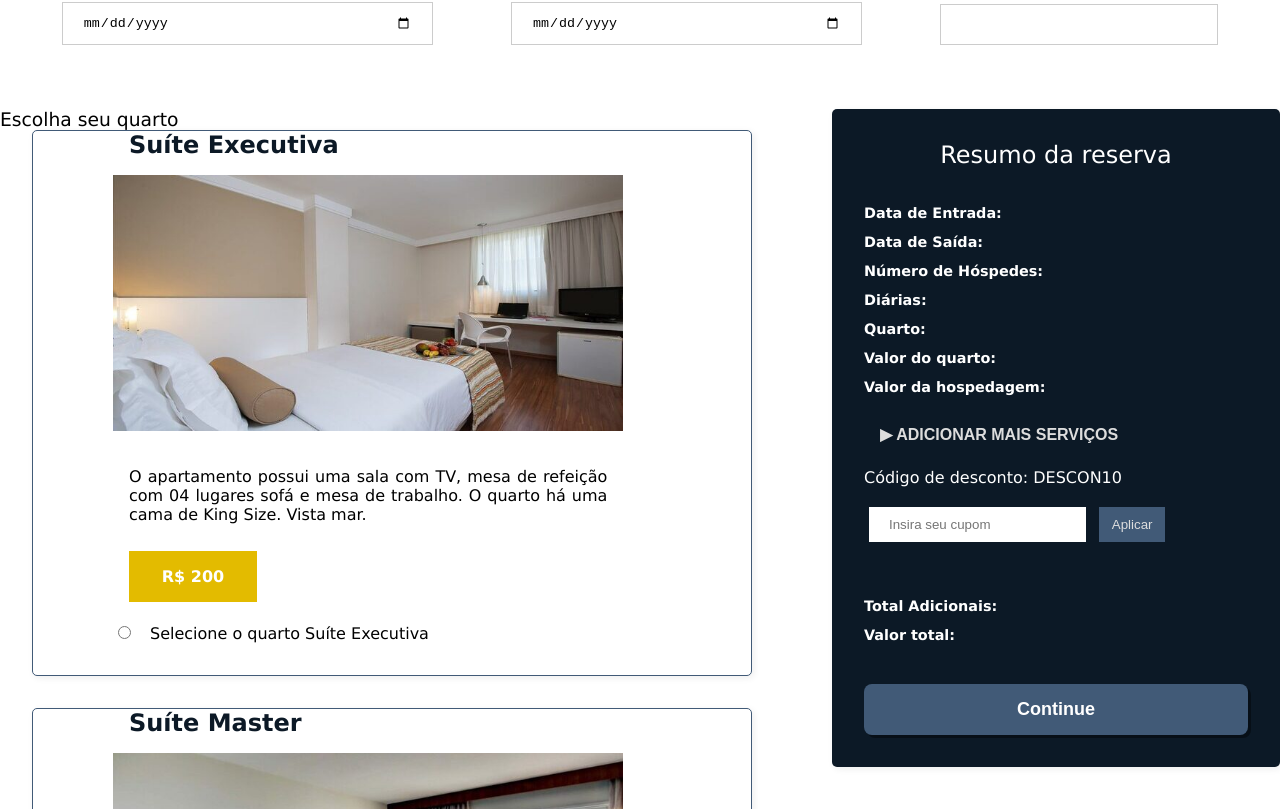
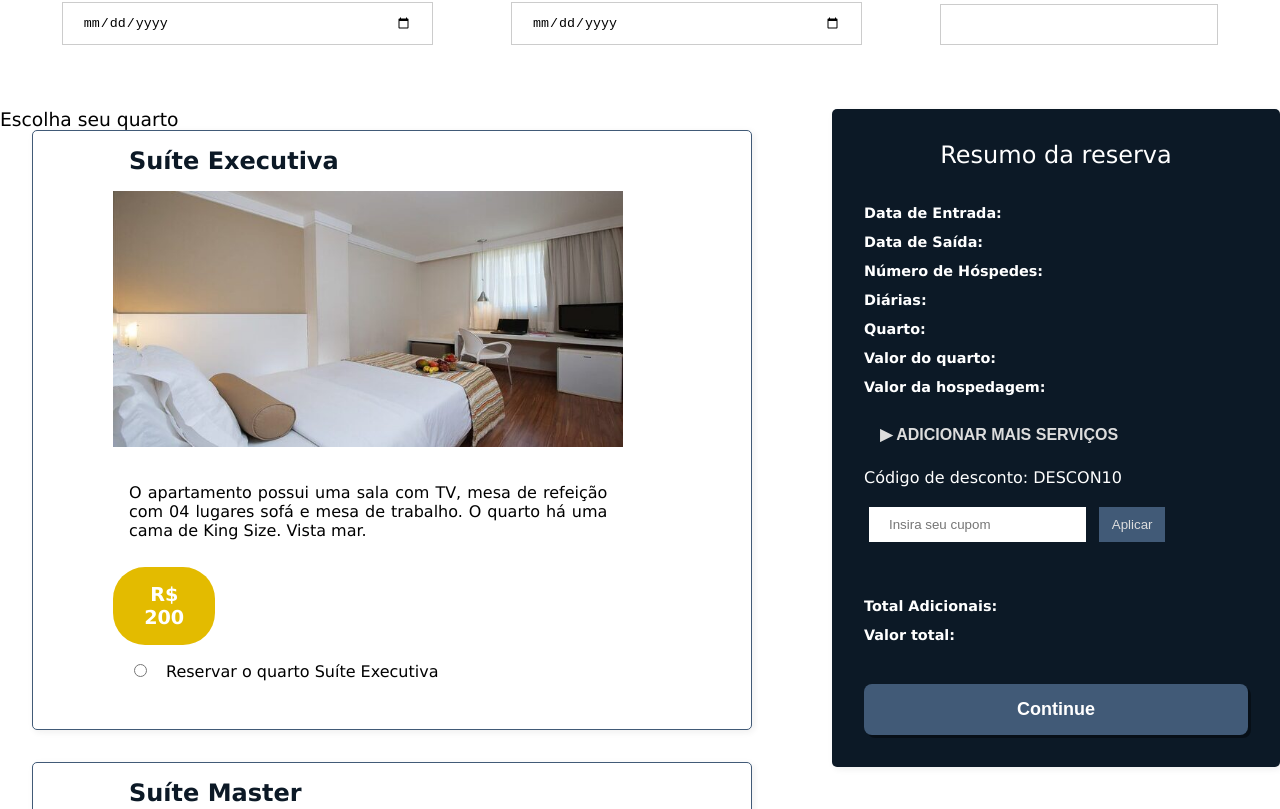
Before and after one commit to rcleyton/tex5-hotelaria-full, a Vue app in the folder web/: page /reservas in a window 1280 px wide. Shown: the part 331-1140 px from the top of the page. Built offline with nearby package versions, Linux system fonts and the light colour scheme.

Commit message:
refactor: pequenas alterações na página 'acomodações'

```diff
--- a/web/src/components/QuartoCard.vue
+++ b/web/src/components/QuartoCard.vue
@@ -11,7 +11,10 @@
 		<p class="roomOptions__roomDescription">
 			{{ quarto.descricao }}
 		</p>
+
 		<p class="roomOptions__roomPrice">R$ {{ quarto.preco }}</p>
+
+		<div class="reserva">
 			<input
 				class="roomOptions__selectRoom reserva"
 				type="radio"
@@ -22,8 +25,9 @@
 				@change="handleInputChange($event)"
 			/>
 			<label class="roomOptions__selectRoom"
-			>Selecione o quarto {{ quarto.nome }}</label
+				>Reservar o quarto {{ quarto.nome }}</label
 			>
+		</div>
 	</div>
 </template>
 
@@ -46,13 +50,17 @@ export default {
 $yellow: #e3bb00ff;
 .roomOptions__room {
 	background-color: #fff;
-	border: 1px solid #415a77;
+	border: 0.1rem solid #415a77;
 	margin-bottom: 2rem;
 	margin-left: 2rem;
 	padding-left: 5rem;
 	padding-bottom: 2rem;
 	border-radius: 5px;
 	box-shadow: 2px 2px 7px rgba(0, 0, 0, 0.07);
+}
+
+.reserva {
+	padding: 1rem;
 }
 
 .roomOptions__roomImagem {
@@ -62,7 +70,7 @@ $yellow: #e3bb00ff;
 
 .roomOptions__roomTitle {
 	font-size: 1.5rem;
-	padding: 0 0 1rem 1rem;
+	padding: 1rem 0 1rem 1rem;
 	color: #0c1926;
 	font-weight: 600;
 }
@@ -74,19 +82,21 @@ $yellow: #e3bb00ff;
 }
 
 .roomOptions__roomPrice {
-	display: block;
-	width: 10vw;
+	display: flex;
+	font-size: 1.2rem;
+	width: 8vw;
 	background-color: $yellow;
+	border-radius: 2rem;
 	text-align: center;
 	padding: 1rem;
-	margin: 0 0 0 1rem;
 	color: #fff;
 	font-weight: bold;
+	align-items: center;
+	justify-content: center;
 }
 
 .roomOptions__selectRoom {
 	padding: 1rem;
-	margin-top: 1.5rem;
 }
 
 .roomOptions__paragraph {
--- a/web/src/views/AcomodacoesView.vue
+++ b/web/src/views/AcomodacoesView.vue
@@ -2,13 +2,11 @@
 	<container class="container">
 		<h2 class="acomodacao_title">Nossas Acomodações</h2>
 		<main class="acomodacao_container">
-
 			<QuartoCard
 				v-for="quarto in quartosHotel"
 				:quarto="quarto"
 				:key="quarto.id"
 			/>
-
 		</main>
 	</container>
 </template>
@@ -18,24 +16,24 @@ import QuartoCard from '@/components/QuartoCard.vue';
 import { mapActions, mapGetters } from 'vuex';
 
 export default {
-  name: "AcomodacoesView",
+	name: 'AcomodacoesView',
 	props: ['quarto'],
 	components: {
-    QuartoCard
+		QuartoCard,
 	},
 	computed: {
 		...mapGetters(['quartosHotel', 'dadosReserva']),
 	},
 	methods: {
 		...mapActions(['handleInputChange']),
-  }
+	},
 };
 </script>
 
 <style scoped>
 .container {
 	color: #25334a;
-  background-color: #FFFFFF;
+	background-color: #ffffff;
 	background-attachment: fixed;
 	background-size: cover;
 	text-align: center;
@@ -44,8 +42,9 @@ export default {
 }
 
 .acomodacao_title {
-  color: #0c1926;
-  font-size: 2rem;
+	color: v.$main-blue;
+	font-size: 2.4rem;
+	font-weight: 700;
 	margin: 150px 0 35px 0;
 	text-align: center;
 	text-transform: uppercase;
@@ -67,7 +66,6 @@ export default {
 	display: flex;
 	align-items: center;
 	flex-direction: column;
-  padding: 0;;
+	padding: 0;
 }
-
 </style>
```
Lines whose indentation alone changed are shown as unchanged.
